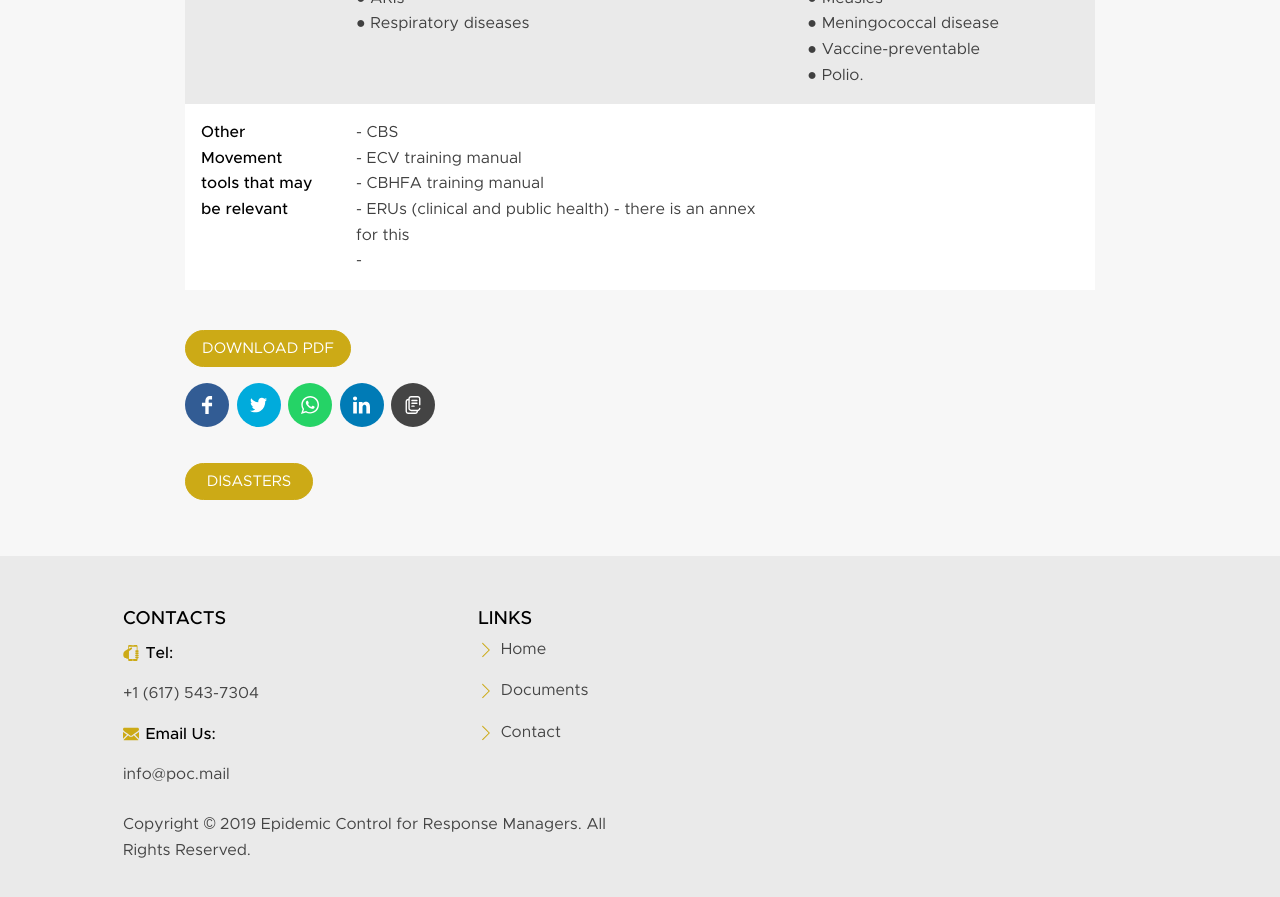
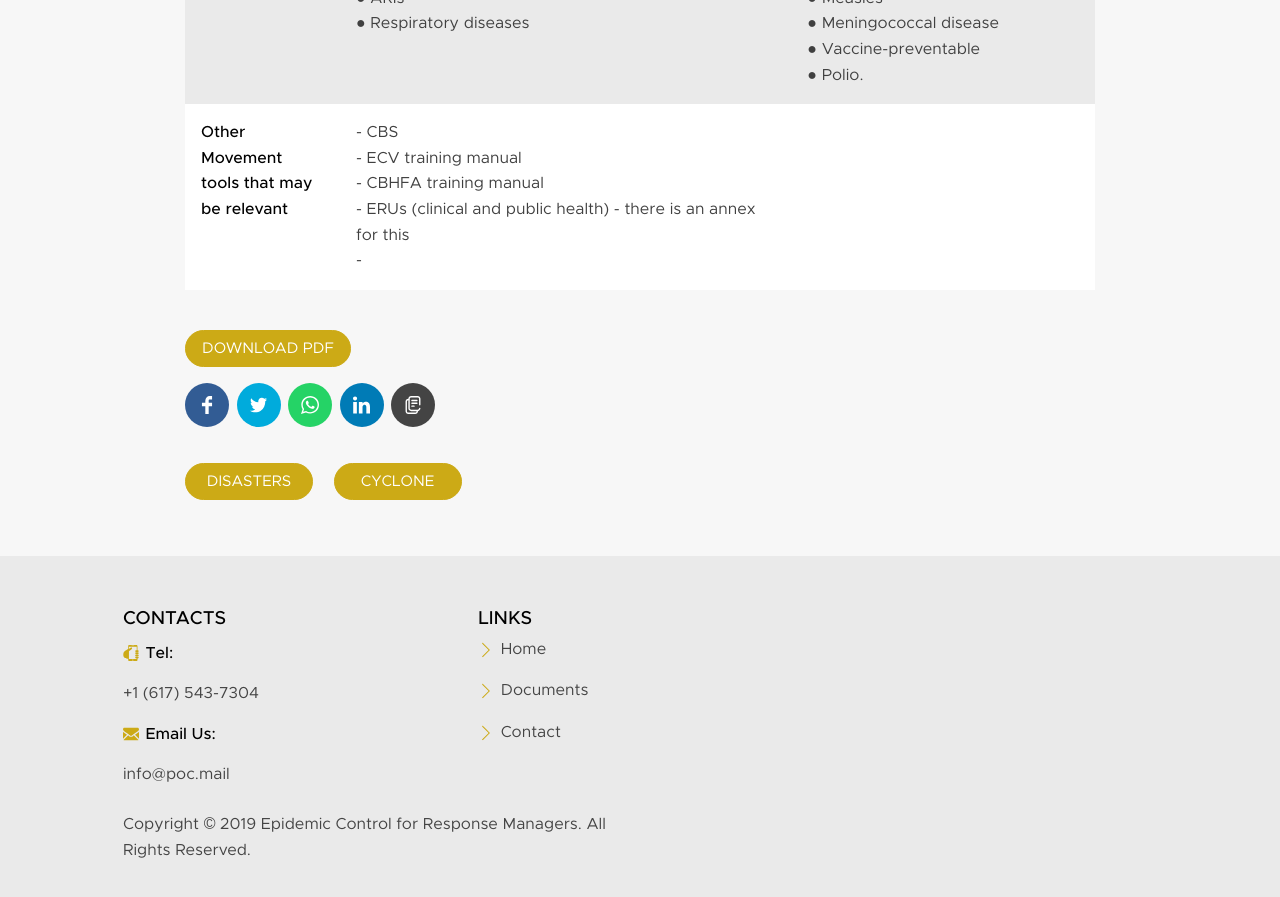
Before and after one commit to Julialhuillery/poc, a Jekyll site: the page built from _documents/Cyclone-Hurricane-Typhoon-RP3a.md, in a window 1280 px wide and 900 px high, scrolled down 3336 px. Shown: the top 897 px of the window. Built offline with Jekyll 4.4.1, drawn with Linux system fonts in a browser that asks for light colours; our own code applies the rules of GitHub Pages for plain Markdown files.

Commit message:
Update from Forestry.io jlm@lsi.io updated _documents/Cyclone-Hurricane-Typhoon-RP3a.md

```diff
--- a/_documents/Cyclone-Hurricane-Typhoon-RP3a.md
+++ b/_documents/Cyclone-Hurricane-Typhoon-RP3a.md
@@ -1,8 +1,9 @@
 ---
 categories:
-  - disasters
+- disasters
+- cyclone
+
 ---
-
 **Cyclone / Hurricane/ Typhoon**
 
 | Role profile 3a | Competencies | Gaps in competencies | Gaps in information they need |
```
